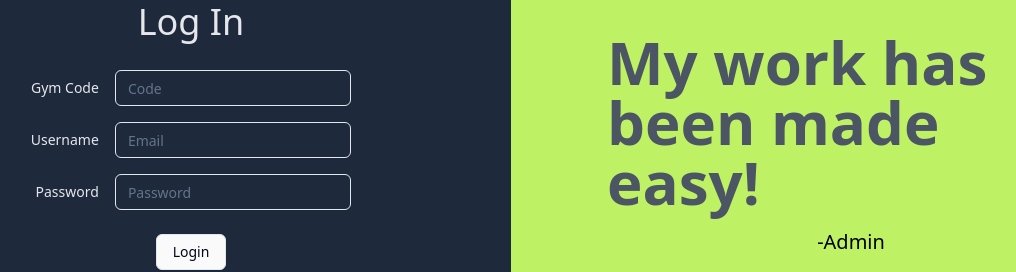
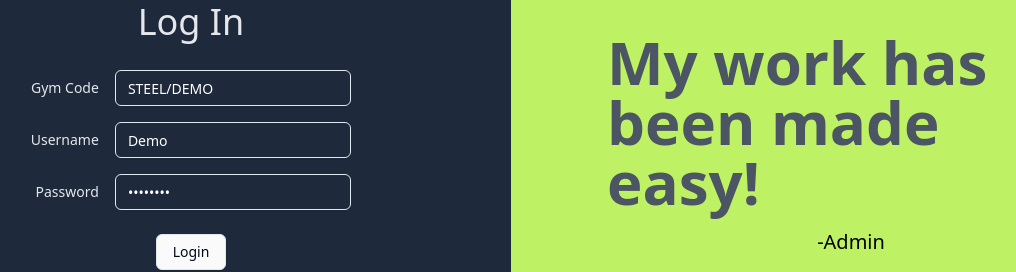
Before and after one commit to realsteel24/gym-admin-frontend, a React (Vite) app: page /signin in a window 1280 px wide. Shown: the part 256-528 px from the top of the page, without its empty margins (129-1145 px from the left). Built offline with nearby package versions, Linux system fonts and the light colour scheme.

Commit message:
demo ready

```diff
--- a/src/components/forms/SignIn.tsx
+++ b/src/components/forms/SignIn.tsx
@@ -6,11 +6,11 @@ import { BACKEND_URL } from "@/config";
 import { useNavigate } from "react-router-dom";
 
 export const SignIn = () => {
-  const [username, setUsername] = useState("");
-  const [password, setPassword] = useState("");
+  const [username, setUsername] = useState("demo");
+  const [password, setPassword] = useState("getitnow");
   const [error, setError] = useState("");
   const navigate = useNavigate();
-  const [gymCode, setGymCode] = useState("");
+  const [gymCode, setGymCode] = useState("STEEL/DEMO");
 
   const handleSubmit = async () => {
     setError("");
@@ -60,6 +60,7 @@ export const SignIn = () => {
                 formName="GymCode"
                 formId="GymCode"
                 autoComplete="Code"
+                defaultValue="STEEL/DEMO"
                 onChange={(e) => {
                   setGymCode(e.target.value.toUpperCase());
                 }}
@@ -72,6 +73,7 @@ export const SignIn = () => {
                 formName="email"
                 formId="email"
                 autoComplete="email"
+                defaultValue="Demo"
                 onChange={(e) => {
                   setUsername(e.target.value.toLowerCase());
                 }}
@@ -84,6 +86,7 @@ export const SignIn = () => {
                 formName="password"
                 formId="password"
                 type="password"
+                defaultValue="getitnow"
                 onChange={(e) => {
                   setPassword(e.target.value);
                 }}
```
Also changed, not shown: src/components/LabelledInput.tsx (indentation only).
